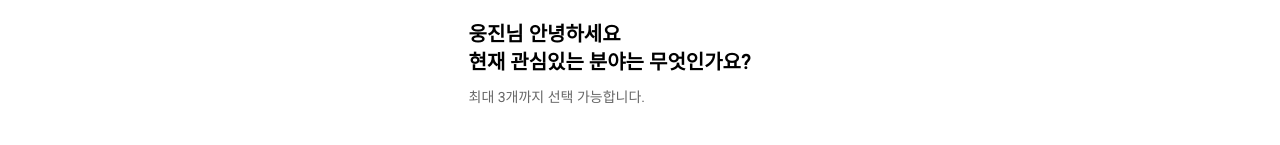
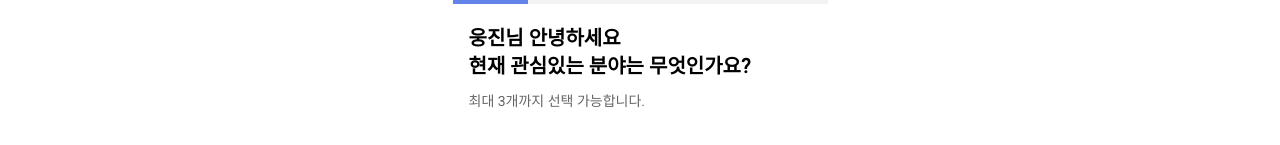
Before and after one commit to develop-13/sturing, a Next.js app: page /matching in a window 1280 px wide. Shown: the top 145 px of the page. Built offline with nearby package versions, Linux system fonts and the light colour scheme.

Commit message:
매칭 퍼블리싱3 CompleteTemplate

```diff
--- a/src/components/atoms/Icon.tsx
+++ b/src/components/atoms/Icon.tsx
@@ -54,7 +54,8 @@ type TIconData = {
     | "LEARNING"
     | "COOPERATIVE"
     | "SELFDIRECTED"
-    | "FREE";
+    | "FREE"
+    | "COMPLETE";
   onClick?: () => void;
   color?: string; // 같은 아이콘이라도 색이 다른 경우 때문에 추가하였습니다.
 };
@@ -62,6 +63,11 @@ const IconDataSet: Record<
   TIconData["type"],
   (color?: string) => { icon: React.ReactNode; size?: number; color?: string }
 > = {
+  COMPLETE: (color?: string) => ({
+    icon: <Image src="/svg/ect/complete.svg" alt="" width={62} height={62} />,
+    color,
+  }),
+
   FREE: (color?: string) => ({
     icon: <Image src="/svg/emoji/free.svg" alt="" width={30} height={30} />,
     color,
--- /dev/null
+++ b/src/components/atoms/Progressbar.tsx
@@ -0,0 +1,25 @@
+"use client";
+
+function Progressbar({
+  currentPage,
+  totalPage,
+}: {
+  currentPage: number;
+  totalPage: number;
+}) {
+  return (
+    <div className="flex h-[4px] mx-[-16px]">
+      {Array(totalPage)
+        .fill(null)
+        .map((_, idx) =>
+          idx <= currentPage ? (
+            <div key={idx} className="flex-1 h-full bg-subColor"></div>
+          ) : (
+            <div key={idx} className="flex-1 h-full bg-gray-200"></div>
+          )
+        )}
+    </div>
+  );
+}
+
+export default Progressbar;
--- a/src/components/atoms/TitleLink.tsx
+++ b/src/components/atoms/TitleLink.tsx
@@ -11,7 +11,7 @@ export default function TitleLink({ props }: { props: TTitleLink }) {
   return (
     <>
       <div className="flex items-center text-lg font-bold my-4">
-                <text>{props.title}</text>
+        <h1>{props.title}</h1>
         <button className="ml-auto" onClick={() => {}}>
           <MdKeyboardArrowRight />
         </button>
--- a/src/components/molecules/MatchingTitle.tsx
+++ b/src/components/molecules/MatchingTitle.tsx
@@ -1,8 +1,8 @@
 import Text from "../atoms/Text";
 
 type TMatchingTitle = {
-  role: "INTEREST" | "LEVEL" | "TYPE" | "PLACE" | "ATMOSPHERE";
-  userName: string;
+  role: "INTEREST" | "LEVEL" | "TYPE" | "PLACE" | "ATMOSPHERE" | "COMPLETE";
+  userName?: string;
 };
 
 function MatchingTitle({ role, userName }: TMatchingTitle) {
@@ -76,6 +76,19 @@ function MatchingTitle({ role, userName }: TMatchingTitle) {
           </div>
         </>
       );
+
+    case "COMPLETE":
+      return (
+        <div className={"flex flex-col gap-[8px] text-center "}>
+          <Text props={{ size: "xl", weight: "bold" }}>
+            매칭 선택을 완료했습니다!
+          </Text>
+          <Text props={{ size: "sm", weight: "regular", color: "gray-700" }}>
+            선택하신 매칭 요소는 내 프로필에서 확인할 수 있으며 <br />
+            웅진님을 위한 스터디 추천에 반영됩니다.
+          </Text>
+        </div>
+      );
   }
   return <div>데이터가 비어있습니다.</div>;
 }
--- a/src/components/pages/MatchingPage.tsx
+++ b/src/components/pages/MatchingPage.tsx
@@ -8,6 +8,8 @@ import Icon from "../atoms/Icon";
 import StudyPlaceTemplate from "../templates/matching/StudyPlaceTemplate";
 import StudyTypeTemplate from "../templates/matching/StudyTypeTemplate";
 import AtmosphereTemplate from "../templates/matching/AtmosphereTemplate";
+import Progressbar from "../atoms/Progressbar";
+import CompleteTemplate from "../templates/matching/CompleteTemplate";
 
 const steps = [
   <InterestsTemplate />,
@@ -15,6 +17,7 @@ const steps = [
   <StudyTypeTemplate />,
   <StudyPlaceTemplate />,
   <AtmosphereTemplate />,
+  <CompleteTemplate />,
 ];
 
 //숫자로 해 볼 것
@@ -26,8 +29,10 @@ function MatchingPage() {
   };
 
   return (
-    <div className=" px-[16px] py-[20px]">
-      {/* // progressbar */}
+    <div className=" px-[16px]">
+      {step < steps.length - 1 && ( // 마지막 페이지에는 안 보이게
+        <Progressbar currentPage={step} totalPage={steps.length - 1} />
+      )}
       {steps[step]}
       <div className="w-full flex justify-between fixed left-0 bottom-[9px] px-[16px]">
         <ButtonIcon //
--- a/src/components/templates/matching/AtmosphereTemplate.tsx
+++ b/src/components/templates/matching/AtmosphereTemplate.tsx
@@ -7,7 +7,7 @@ const dummyUsername = "웅진";
 
 function AtmosphereTemplate() {
   return (
-    <section className="flex flex-col gap-[40px]">
+    <section className="flex flex-col gap-[40px] py-[20px]">
       <MatchingTitle role="ATMOSPHERE" userName={dummyUsername} />{" "}
       <main className="grid grid-cols-2 gap-[15px] w-full h-[405px]">
         <ButtonLabel
--- /dev/null
+++ b/src/components/templates/matching/CompleteTemplate.tsx
@@ -0,0 +1,29 @@
+import Icon from "@/components/atoms/Icon";
+import TitleLink from "@/components/atoms/TitleLink";
+import MatchingTitle from "@/components/molecules/MatchingTitle";
+import StudyBox from "@/components/organisms/StudyBox";
+import { studyDatas } from "@/db/studyDatas";
+
+const dummyUserName = "웅진";
+
+function CompleteTemplate() {
+  return (
+    <section className="flex flex-col gap-[70px] pt-[36px]">
+      <div className="mx-auto flex flex-col items-center gap-[10px]">
+        <Icon type="COMPLETE" />
+        <MatchingTitle role="COMPLETE" />
+      </div>
+      <div>
+        <TitleLink
+          props={{ title: `${dummyUserName}님과 딱 맞는 스터디 추천` }}
+        />
+        <div className="flex flex-row gap-2">
+          <StudyBox props={studyDatas[0]} />
+          <StudyBox props={studyDatas[1]} />
+        </div>
+      </div>
+    </section>
+  );
+}
+
+export default CompleteTemplate;
--- a/src/components/templates/matching/InterestsTemplate.tsx
+++ b/src/components/templates/matching/InterestsTemplate.tsx
@@ -7,7 +7,7 @@ const dummyUsername = "웅진";
 
 function InterestsTemplate() {
   return (
-    <section className="flex flex-col gap-[40px]">
+    <section className="flex flex-col gap-[40px] py-[20px]">
       <MatchingTitle role="INTEREST" userName={dummyUsername} />
       <main className="grid grid-cols-2 gap-[15px] w-full h-[405px]">
         <ButtonLabel
--- a/src/components/templates/matching/SkilledTemplate.tsx
+++ b/src/components/templates/matching/SkilledTemplate.tsx
@@ -7,7 +7,7 @@ const dummyUsername = "웅진";
 
 function SkilledTemplate() {
   return (
-    <section className="flex flex-col gap-[40px]">
+    <section className="flex flex-col gap-[40px] py-[20px]">
       <MatchingTitle role="LEVEL" userName={dummyUsername} />
       <main>
         <ButtonGroup gap={12}>
--- a/src/components/templates/matching/StudyPlaceTemplate.tsx
+++ b/src/components/templates/matching/StudyPlaceTemplate.tsx
@@ -29,7 +29,7 @@ function StudyPlaceTemplate() {
   const dummyUsername = "웅진";
 
   return (
-    <section className="flex flex-col">
+    <section className="flex flex-col py-[20px]">
       <MatchingTitle role="PLACE" userName={dummyUsername} />
       <div className="mt-[19px] mb-[14px]">
         <Searchbar usage="main" placeholder="스터디 선호지역을 입력해 주세요" />
--- a/src/components/templates/matching/StudyTypeTemplate.tsx
+++ b/src/components/templates/matching/StudyTypeTemplate.tsx
@@ -5,7 +5,7 @@ function StudyTypeTemplate() {
   const dummyUsername = "웅진";
 
   return (
-    <section className="flex flex-col gap-[60px]">
+    <section className="flex flex-col gap-[60px] py-[20px]">
       <MatchingTitle role="TYPE" userName={dummyUsername} />
       <div className="flex flex-col gap-[14px]">
         <ButtonOptionDetail
```
Also changed, not shown: public/svg/ect/complete.svg (added). Lines whose indentation alone changed are shown as unchanged.
